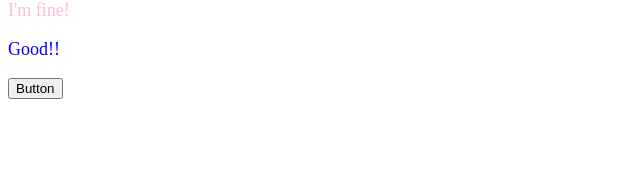
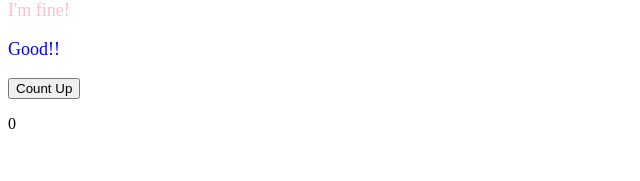
Before and after one commit to koyamal/learn-react-01, a React (Create React App) app: page / in a window 1280 px wide. Shown: the part 119-300 px from the top of the page, without its empty margins (0-640 px from the left). Built offline with nearby package versions, Linux system fonts and the light colour scheme.

Commit message:
Use useState [num, setNum] = useState(0);

```diff
--- a/src/App.jsx
+++ b/src/App.jsx
@@ -1,18 +1,20 @@
-import React from "react";
+import React, { useState } from "react";
 import ColorfulMessage from "./components/ColorfulMessage";
 import ColorfulMessageChildren from "./components/ColorfulMessageChildren";
 
 const App = () => {
-  const onClickButton = () => {
-    alert();
+  const onClickCountUp = () => {
+    setNum(num + 1);
   };
+  const [num, setNum] = useState(0);
   return (
     <>
       <h1 style={{ color: "red" }}>hello!!</h1>
       <ColorfulMessage color="blue" message="How are you?" />
       <ColorfulMessage color="pink" message="I'm fine!" />
       <ColorfulMessageChildren color="blue">Good!!</ColorfulMessageChildren>
-      <button onClick={onClickButton}>Button</button>
+      <button onClick={onClickCountUp}>Count Up</button>
+      <p>{num}</p>
     </>
   );
 };
```
